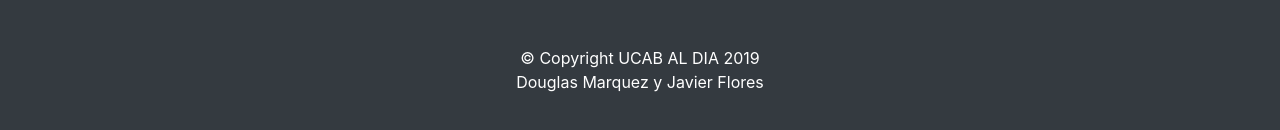
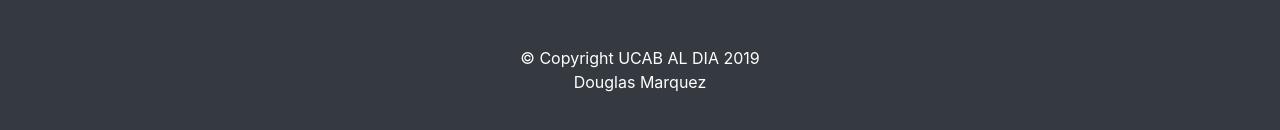
Before and after one commit to Douggsv/UCAB-events-app, a website: page index.html in a window 1280 px wide. Shown: the part 1595-1725 px from the top of the page. Drawn offline with Linux system fonts and the light colour scheme.

Commit message:
Update index.html

```diff
--- a/index.html
+++ b/index.html
@@ -146,7 +146,7 @@
     <footer class="py-5 bg-dark">
       <div class="container">
         <p class="m-0 text-center text-white">© Copyright UCAB AL DIA 2019</p>
-        <p class="m-0 text-center text-white">Douglas Marquez y Javier Flores</p>
+        <p class="m-0 text-center text-white">Douglas Marquez</p>
       </div>
       <!-- /.container -->
     </footer>
```
